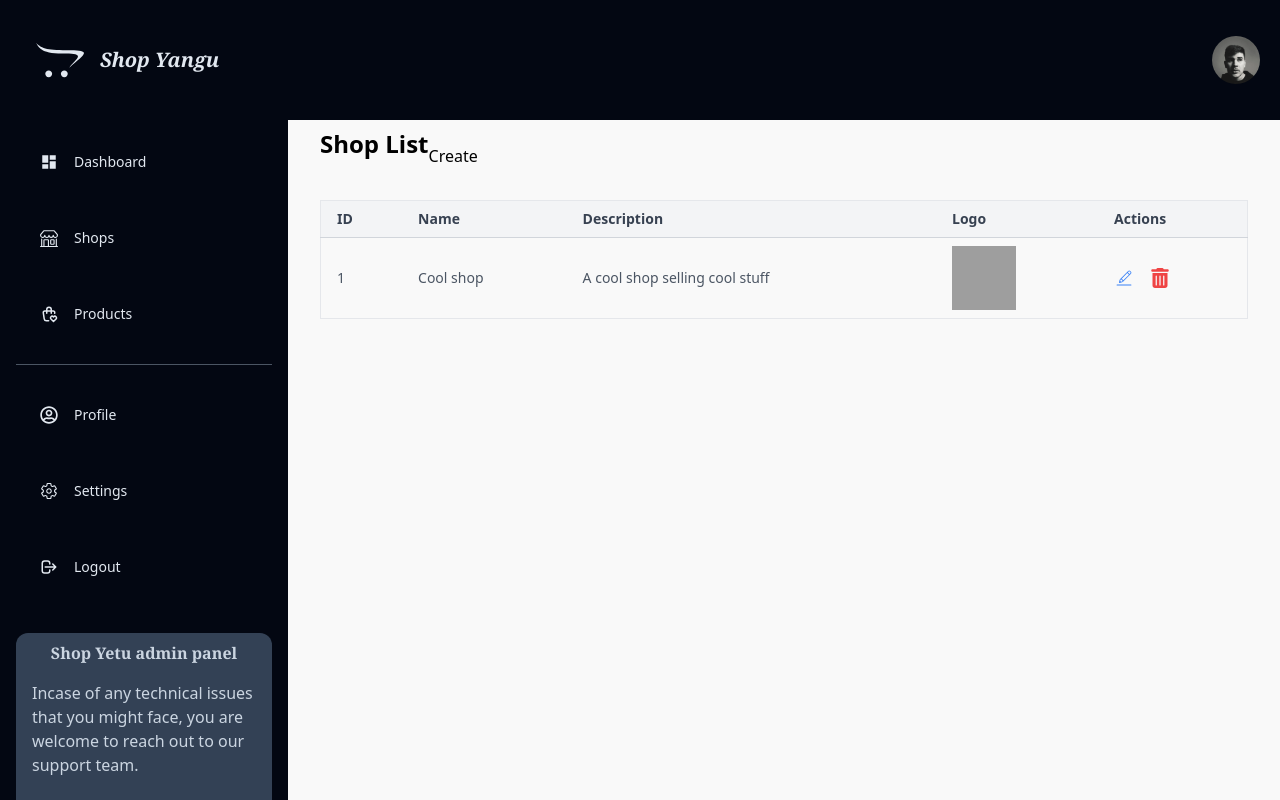
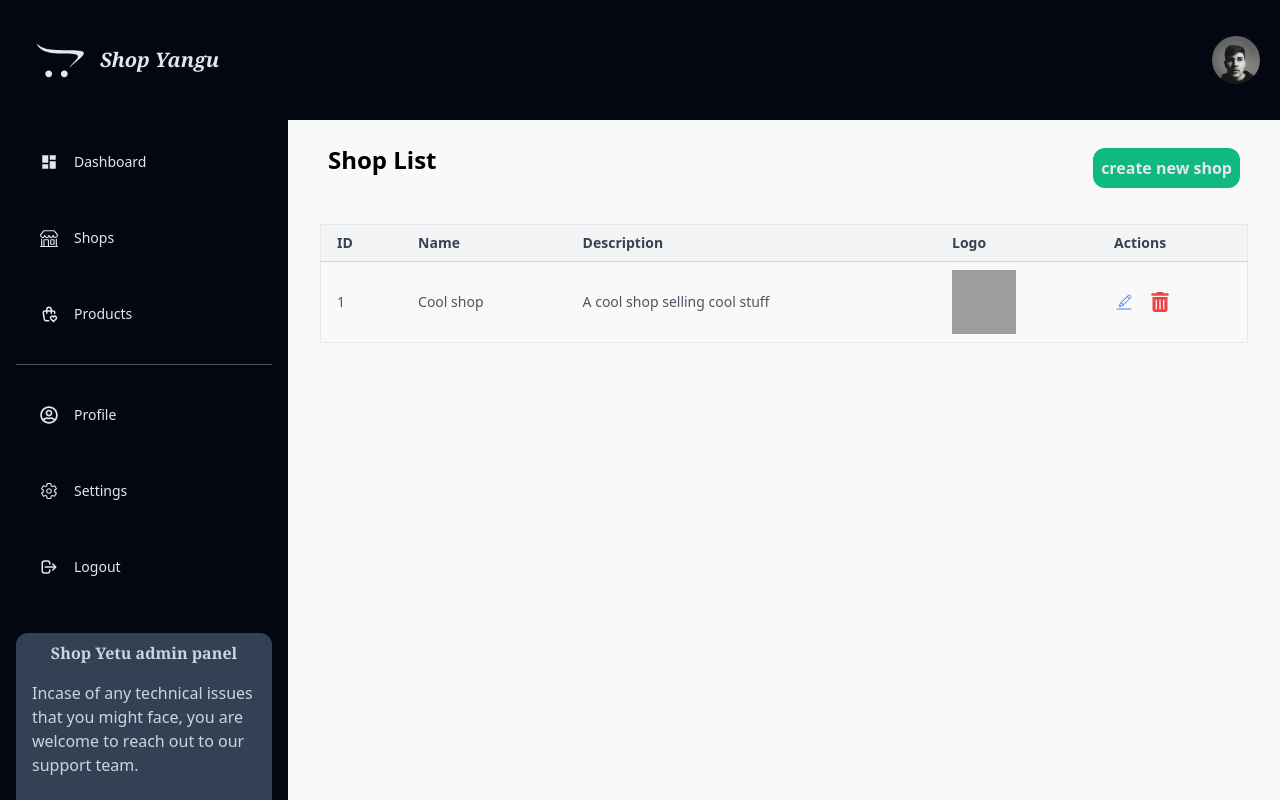
Before and after one commit to MuthonduG/shop-yangu, a Next.js app: page /Shop in a window 1280 px wide. Built offline with nearby package versions, Linux system fonts and the light colour scheme; data requests are answered from the project's data file; grey boxes are pictures that could not be loaded.

Commit message:
updates: added a button to create a new shop

```diff
--- a/app/Shop/page.tsx
+++ b/app/Shop/page.tsx
@@ -22,8 +22,8 @@ const ShopPage = () => {
   // Handle edit action
   const handleEdit = (shop: Shop) => {
     setCurrentShop(shop);
-    setFormData(shop); // Pre-fill the form with the shop data
-    setIsModalOpen(true); // Open the modal
+    setFormData(shop);
+    setIsModalOpen(true);
   };
 
   // Handle delete action
@@ -45,8 +45,8 @@ const ShopPage = () => {
   const handleSubmit = (e: React.FormEvent) => {
     e.preventDefault();
     if (formData && currentShop) {
-      updateShop(currentShop.id, formData); // Update the shop data
-      setIsModalOpen(false); // Close the modal
+      updateShop(currentShop.id, formData);
+      setIsModalOpen(false);
     }
   };
 
@@ -77,7 +77,7 @@ const ShopPage = () => {
           </button>
           {/* Delete Button */}
           <button
-            onClick={() => handleDelete(row)}  // Call handleDelete on click
+            onClick={() => handleDelete(row)}
             className="text-red-500 hover:text-red-700"
             title="Delete"
           >
@@ -98,9 +98,9 @@ const ShopPage = () => {
 
   return (
     <section className="w-full h-screen flex flex-col mt-32 px-8">
-      <div className="flex">
-        <h1 className="text-2xl font-semibold mb-6">Shop List</h1>
-        <button type="submit"> Create </button>
+      <div className="flex justify-between w-full p-2 items-center">
+        <h1 className="text-2xl font-semibold mb-6 mt-2">Shop List</h1>
+        <button type="submit" className="p-2 rounded-xl bg-emerald-500 hover:bg-emerald-600 text-gray-200 font-semibold"> create new shop</button>
       </div>
       <Tablecomponent columns={columns} data={shopData} className="mt-4" />
 
```
